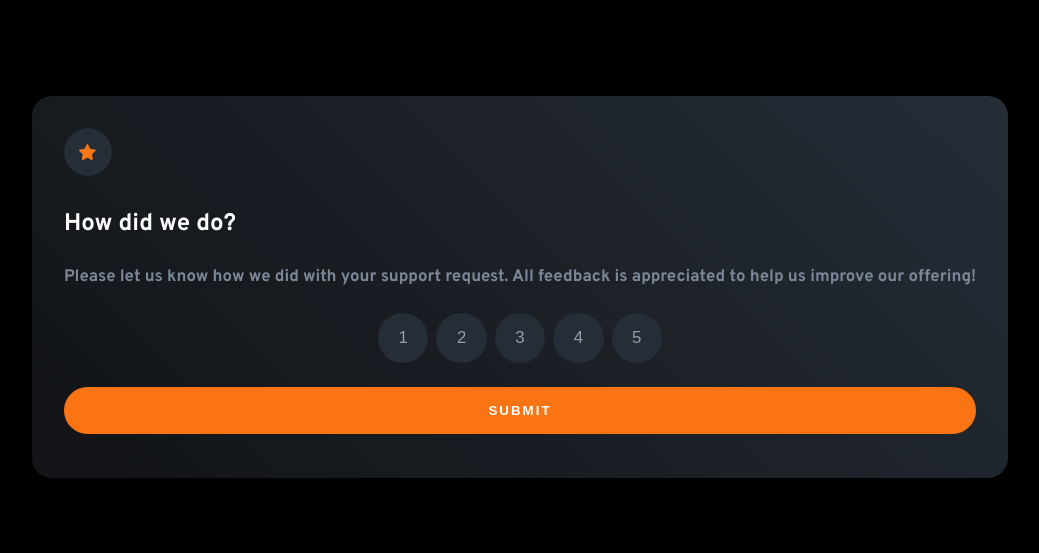
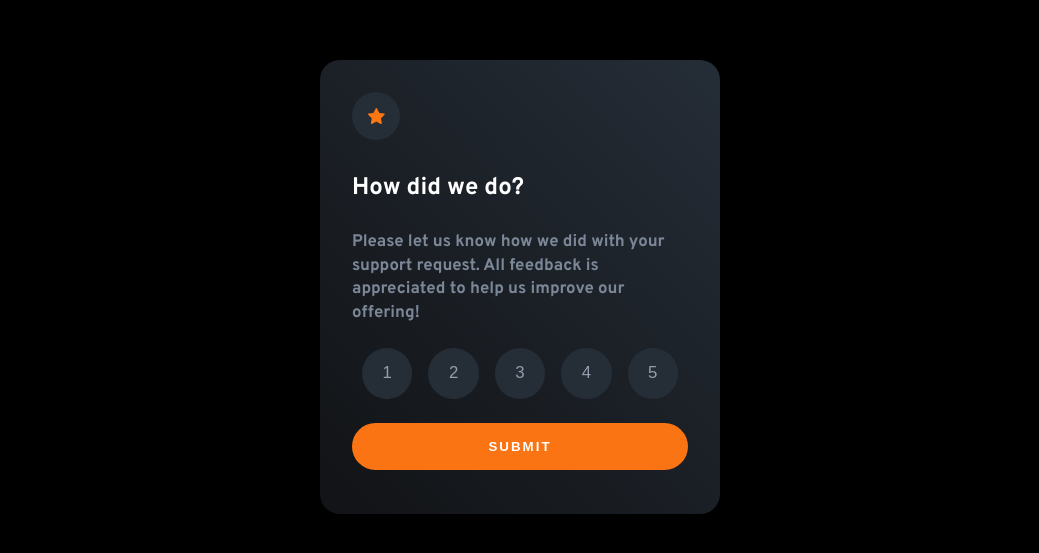
Before and after one commit to GabeGar/FM-interactive-rating-component, a React (Vite) app: page / in a window 1280 px wide. Shown: the part 113-666 px from the top of the page, without its empty margins (120-1159 px from the left). Built offline with nearby package versions, Linux system fonts and the light colour scheme.

Commit message:
desktop state implemented - pre-active-states

```diff
--- a/src/index.css
+++ b/src/index.css
@@ -139,3 +139,13 @@
 }
 
 /* *Desktop state */
+
+@media (min-width: 400px) {
+    .card {
+        max-width: 400px;
+    }
+
+    .ratings {
+        gap: 1rem;
+    }
+}
```
